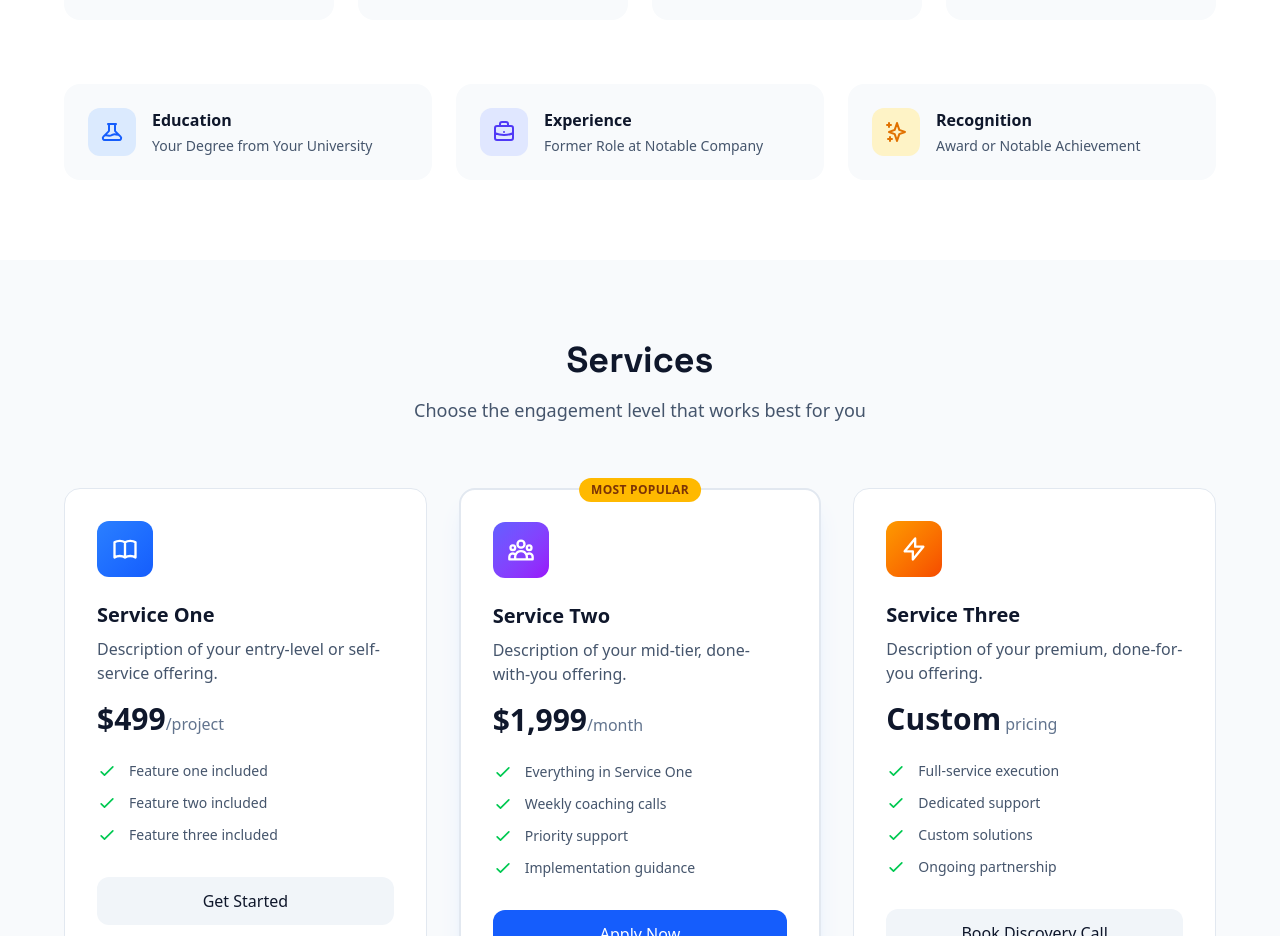
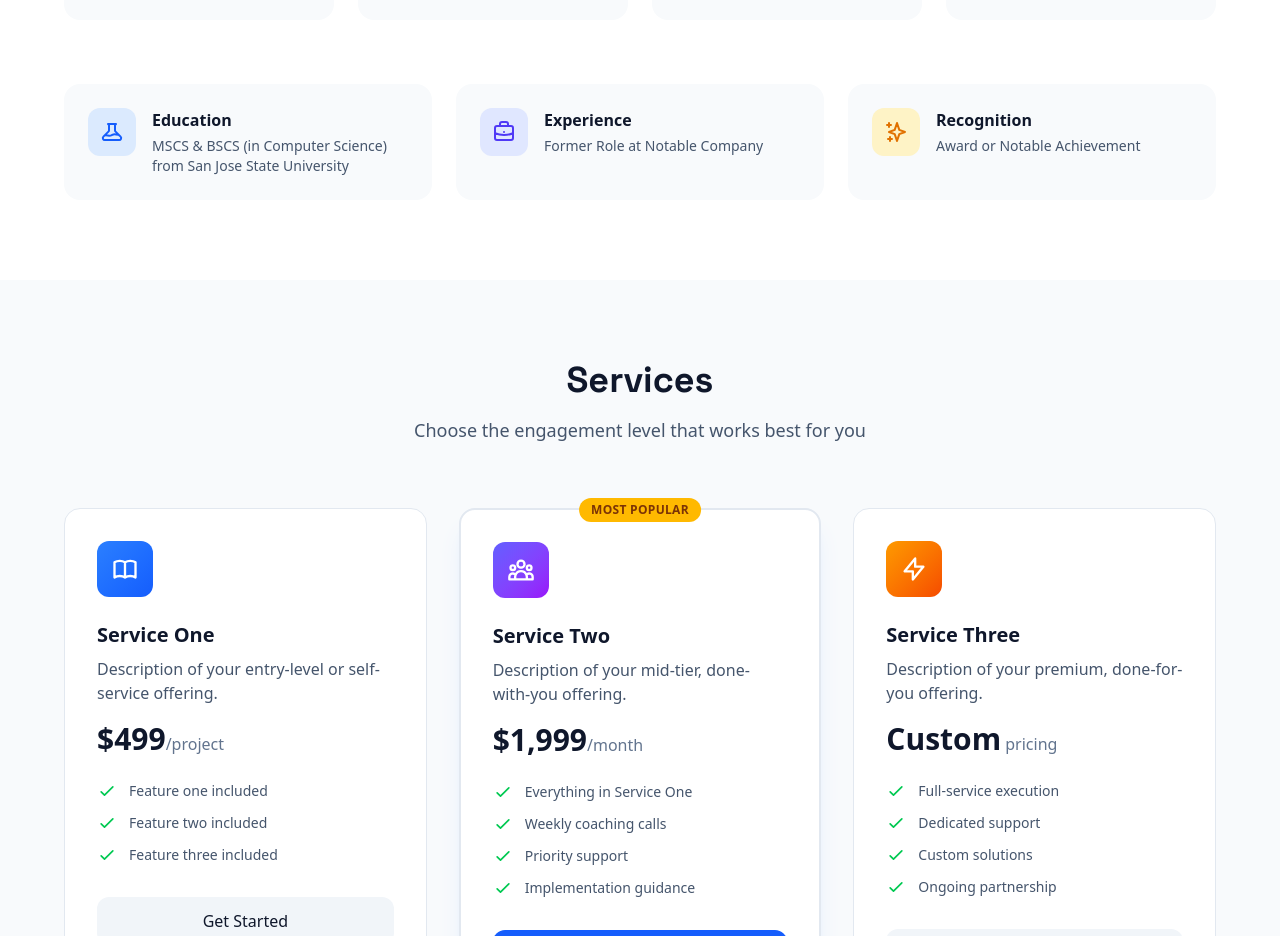
Before and after one commit to zraihan-CSTU/ZR-landing-page, a Next.js app: page / in a window 1280 px wide. Shown: the part 960-1896 px from the top of the page. Built offline with nearby package versions, Linux system fonts and the light colour scheme.

Commit message:
Changed domain... page.tsx file in app folder

```diff
--- a/app/page.tsx
+++ b/app/page.tsx
@@ -168,7 +168,7 @@ export default function Home() {
                 </div>
                 <div>
                   <h3 className="font-semibold text-slate-900 dark:text-white mb-1">Education</h3>
-                  <p className="text-sm text-slate-600 dark:text-slate-400">Your Degree from Your University</p>
+                  <p className="text-sm text-slate-600 dark:text-slate-400">MSCS & BSCS (in Computer Science) from San Jose State University</p>
                 </div>
               </div>
 
```
